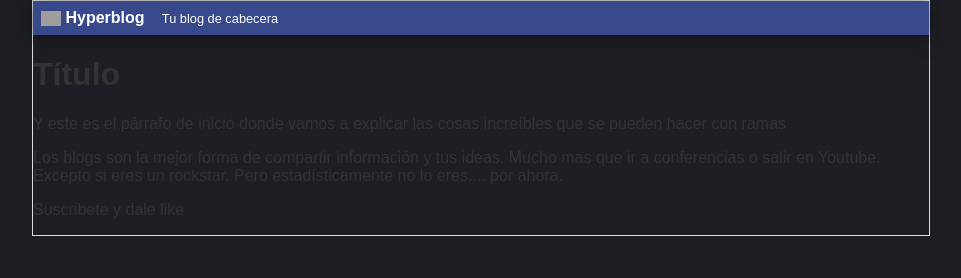
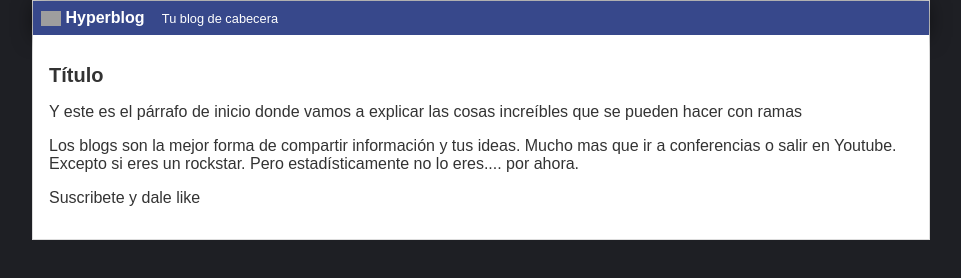
Before and after one commit to alejandr0z/hiperblog, a plain HTML site: page index.html in a window 1280 px wide. Shown: the whole page, without its empty margins (159-1120 px from the left). Drawn offline with Linux system fonts and the light colour scheme; grey boxes are pictures that could not be loaded.

Commit message:
Cambio color parrafos y tamaño del container

```diff
--- a/css/styles.css
+++ b/css/styles.css
@@ -40,3 +40,14 @@ body
     border: 1px solid #DDD;
     margin: 0 auto;
 }
+
+#container h1
+{
+    font-size: 20px;
+}
+
+#post
+{
+    background: white;
+    padding: 1em;
+}
```
